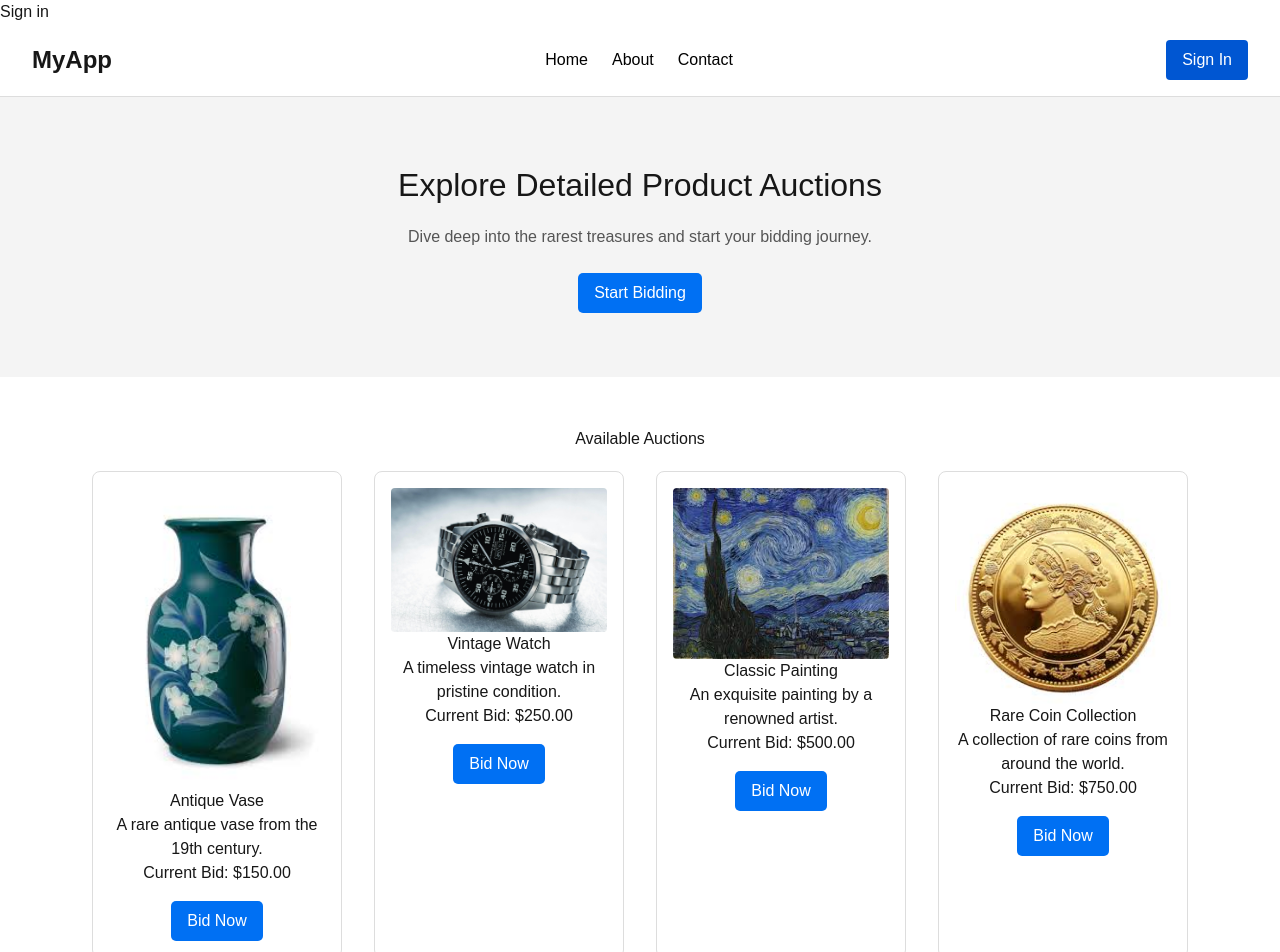
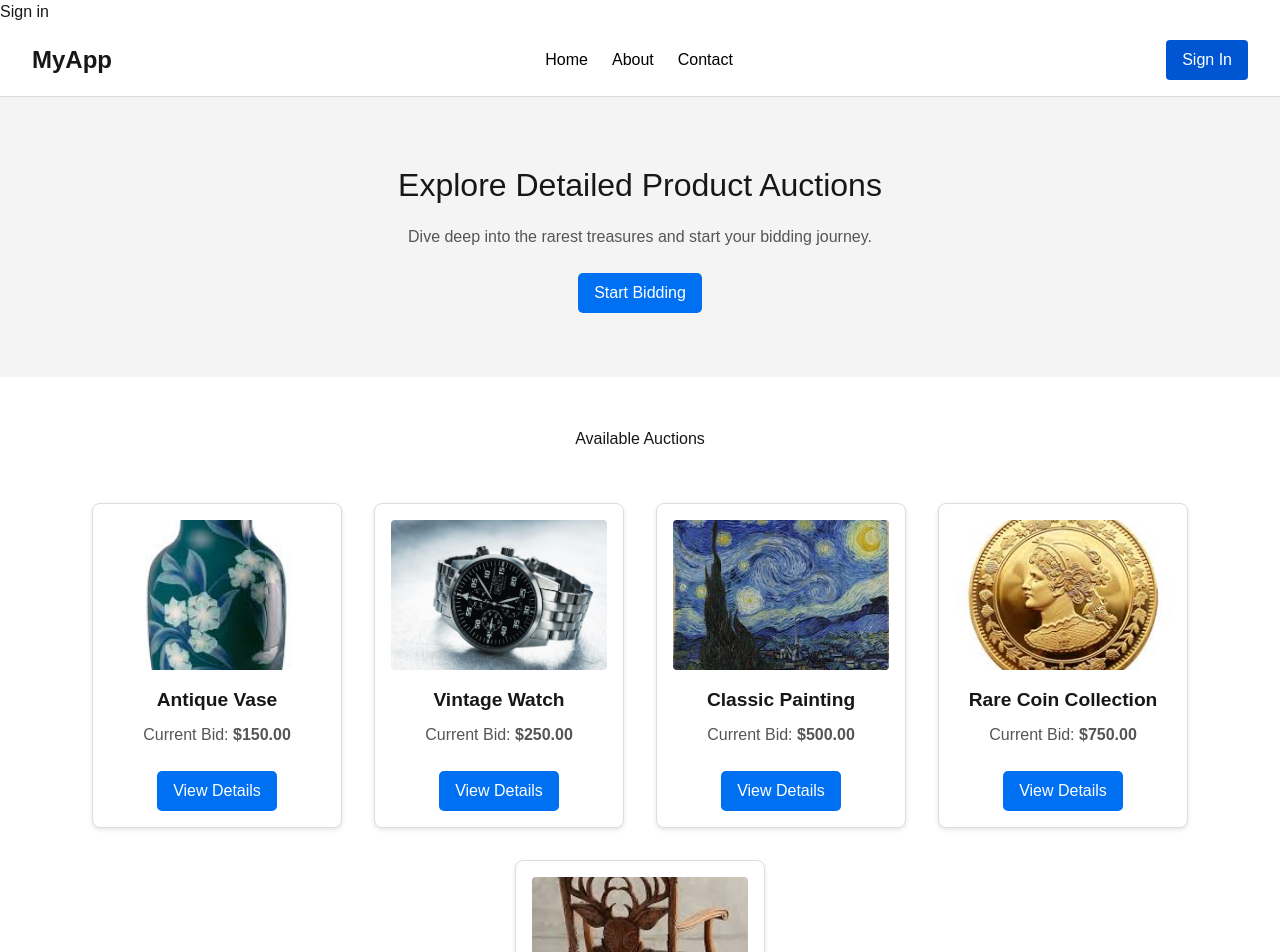
Before and after one commit to Duyanh27/ceiler, a Next.js app in the folder frontend/: page / in a window 1280 px wide. Shown: the top 952 px of the page. Built offline with nearby package versions, Linux system fonts and the light colour scheme; no server answers.

Commit message:
Item description page:

```diff
--- a/frontend/src/app/components/AuctionList.tsx
+++ b/frontend/src/app/components/AuctionList.tsx
@@ -1,7 +1,10 @@
-import React from 'react';
+"use client";
+
+import React from "react";
+import Link from "next/link";
 
 interface AuctionItem {
-  id: number;
+  id: string;
   title: string;
   image: string;
   description: string;
@@ -14,48 +17,70 @@ interface AuctionListProps {
 
 const AuctionList: React.FC<AuctionListProps> = ({ items }) => {
   return (
-    <div style={styles.list}>
+    <div
+      style={{
+        display: "flex",
+        flexWrap: "wrap",
+        gap: "2rem",
+        justifyContent: "center",
+        padding: "2rem",
+        maxWidth: "1200px",
+        margin: "0 auto",
+      }}
+    >
       {items.map((item) => (
-        <div key={item.id} style={styles.item}>
-          <img src={item.image} alt={item.title} style={styles.image} />
-          <h3>{item.title}</h3>
-          <p>{item.description}</p>
-          <p>Current Bid: ${item.currentBid.toFixed(2)}</p>
-          <button style={styles.button}>Bid Now</button>
+        <div
+          key={item.id}
+          style={{
+            border: "1px solid #ddd",
+            borderRadius: "8px",
+            padding: "16px",
+            textAlign: "center",
+            width: "250px",
+            boxShadow: "0 2px 4px rgba(0, 0, 0, 0.1)",
+            backgroundColor: "#fff",
+            transition: "transform 0.2s ease",
+          }}
+        >
+          {/* Image */}
+          <img
+            src={item.image}
+            alt={item.title}
+            style={{
+              width: "100%",
+              height: "150px",
+              objectFit: "cover",
+              borderRadius: "4px",
+            }}
+          />
+          {/* Title */}
+          <h3 style={{ marginTop: "1rem", fontSize: "1.2rem", fontWeight: "bold" }}>{item.title}</h3>
+          {/* Current Bid */}
+          <p style={{ margin: "0.5rem 0", fontSize: "1rem", color: "#555" }}>
+            Current Bid: <span style={{ fontWeight: "bold" }}>${item.currentBid.toFixed(2)}</span>
+          </p>
+          {/* View Details Button */}
+          <Link href={`/items/${item.id}`}>
+            <button
+              style={{
+                padding: "0.5rem 1rem",
+                backgroundColor: "#0070f3",
+                color: "white",
+                border: "none",
+                borderRadius: "5px",
+                cursor: "pointer",
+                marginTop: "1rem",
+              }}
+              onMouseEnter={(e) => (e.currentTarget.style.backgroundColor = "#005bb5")}
+              onMouseLeave={(e) => (e.currentTarget.style.backgroundColor = "#0070f3")}
+            >
+              View Details
+            </button>
+          </Link>
         </div>
       ))}
     </div>
   );
 };
 
-const styles: { [key: string]: React.CSSProperties } = {
-  list: {
-    display: 'flex',
-    flexWrap: 'wrap' as 'wrap', // Explicit casting for FlexWrap
-    gap: '2rem',
-    justifyContent: 'center',
-  },
-  item: {
-    border: '1px solid #ddd',
-    borderRadius: '8px',
-    padding: '16px',
-    textAlign: 'center',
-    width: '250px',
-  },
-  image: {
-    width: '100%',
-    height: 'auto',
-    borderRadius: '4px',
-  },
-  button: {
-    marginTop: '1rem',
-    padding: '0.5rem 1rem',
-    backgroundColor: '#0070f3',
-    color: '#fff',
-    border: 'none',
-    borderRadius: '5px',
-    cursor: 'pointer',
-  },
-};
-
 export default AuctionList;
--- a/frontend/src/app/page.tsx
+++ b/frontend/src/app/page.tsx
@@ -9,105 +9,105 @@ import Footer from './components/footer';
 
 const auctionItems = [
   {
-    id: 1,
+    id: "1",
     title: "Antique Vase",
     image: "/images/vase.jpg",
     description: "A rare antique vase from the 19th century.",
     currentBid: 150.0,
   },
   {
-    id: 2,
+    id: "2",
     title: "Vintage Watch",
     image: "/images/watch.jpg",
     description: "A timeless vintage watch in pristine condition.",
     currentBid: 250.0,
   },
   {
-    id: 3,
+    id: "3",
     title: "Classic Painting",
     image: "/images/painting.jpg",
     description: "An exquisite painting by a renowned artist.",
     currentBid: 500.0,
   },
   {
-    id: 4,
+    id: "4",
     title: "Rare Coin Collection",
     image: "/images/coins.jpg",
     description: "A collection of rare coins from around the world.",
     currentBid: 750.0,
   },
   {
-    id: 5,
+    id: "5",
     title: "Handcrafted Wooden Chair",
     image: "/images/chair.jpg",
     description: "A beautifully handcrafted wooden chair with intricate details.",
     currentBid: 300.0,
   },
   {
-    id: 6,
+    id: "6",
     title: "Luxury Leather Handbag",
     image: "/images/handbag.jpg",
     description: "A designer luxury leather handbag in excellent condition.",
     currentBid: 850.0,
   },
   {
-    id: 7,
+    id: "7",
     title: "Classic Car Model",
     image: "/images/car.jpg",
     description: "A vintage classic car model, perfect for collectors.",
     currentBid: 1_000.0,
   },
   {
-    id: 8,
+    id: "8",
     title: "Vintage Camera",
     image: "/images/camera.jpg",
     description: "A vintage camera in working condition, perfect for enthusiasts.",
     currentBid: 400.0,
   },
   {
-    id: 9,
+    id: "9",
     title: "Antique Necklace",
     image: "/images/necklace.jpg",
     description: "A stunning antique necklace with precious stones.",
     currentBid: 1_500.0,
   },
   {
-    id: 10,
+    id: "10",
     title: "Signed Baseball Memorabilia",
     image: "/images/baseball.jpg",
     description: "A signed baseball from a legendary player.",
     currentBid: 2_000.0,
   },
   {
-    id: 11,
+    id: "11",
     title: "Handmade Quilt",
     image: "/images/quilt.jpg",
     description: "A beautiful handmade quilt with intricate patterns.",
     currentBid: 350.0,
   },
   {
-    id: 12,
+    id: "12",
     title: "Vintage Typewriter",
     image: "/images/typewriter.jpg",
     description: "A vintage typewriter in excellent working condition.",
     currentBid: 600.0,
   },
   {
-    id: 13,
+    id: "13",
     title: "Rare Book Collection",
     image: "/images/books.jpg",
     description: "A collection of rare first-edition books.",
     currentBid: 1_800.0,
   },
   {
-    id: 14,
+    id: "14",
     title: "Designer Shoes",
     image: "/images/shoes.jpg",
     description: "A pair of designer shoes in pristine condition.",
     currentBid: 1_200.0,
   },
   {
-    id: 15,
+    id: "15",
     title: "Antique Clock",
     image: "/images/clock.jpg",
     description: "An antique clock with a beautiful wooden frame.",
```
Also changed, not shown: frontend/src/app/Items/ID/page.tsx (added, +129 -0 lines).
